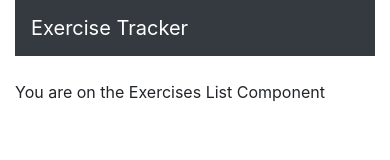
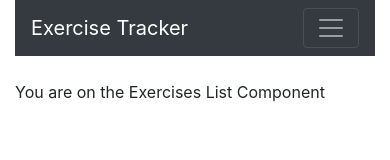
Before and after one commit to AydarF/mern-exercise-tracker, a React (Create React App) app: page / in a window 390 px wide. Shown: the top 160 px of the page. Built offline with nearby package versions, Linux system fonts and the light colour scheme.

Commit message:
Make navbar mobile friendly

```diff
--- a/public/index.html
+++ b/public/index.html
@@ -18,5 +18,8 @@
   <body>
     <noscript>You need to enable JavaScript to run this app.</noscript>
     <div id="root"></div>
+    <script src="https://code.jquery.com/jquery-3.4.1.slim.min.js" integrity="sha384-J6qa4849blE2+poT4WnyKhv5vZF5SrPo0iEjwBvKU7imGFAV0wwj1yYfoRSJoZ+n" crossorigin="anonymous"></script>
+    <script src="https://cdn.jsdelivr.net/npm/popper.js@1.16.0/dist/umd/popper.min.js" integrity="sha384-Q6E9RHvbIyZFJoft+2mJbHaEWldlvI9IOYy5n3zV9zzTtmI3UksdQRVvoxMfooAo" crossorigin="anonymous"></script>
+    <script src="https://stackpath.bootstrapcdn.com/bootstrap/4.4.1/js/bootstrap.min.js" integrity="sha384-wfSDF2E50Y2D1uUdj0O3uMBJnjuUD4Ih7YwaYd1iqfktj0Uod8GCExl3Og8ifwB6" crossorigin="anonymous"></script>
   </body>
 </html>
--- a/src/components/navbar.component.js
+++ b/src/components/navbar.component.js
@@ -6,15 +6,24 @@ export default class Navbar extends Component {
         return (
             <nav className="navbar navbar-dark bg-dark navbar-expand-lg">
                 <Link to="/" className="navbar-brand">Exercise Tracker</Link>
-                <div className="collapse navbar-collapse">
+                    <button className="navbar-toggler"
+                        type="button"
+                        data-toggle="collapse"
+                        data-target="#navbarNav"
+                        aria-controls="navbarNav"
+                        aria-expanded="false"
+                        aria-label="Toggle Navigation">
+                        <span className="navbar-toggler-icon"></span>
+                    </button>
+                <div className="collapse navbar-collapse" id="navbarNav" data-target="#navbarNav">
                     <ul className="navbar-nav mr-auto">
-                        <li className="navbar-item">
+                        <li className="nav-item" data-toggle="collapse" data-target="#navbarNav">
                             <Link to="/" className="nav-link">Exercises</Link>
                         </li>
-                        <li className="navbar-item">
-                            <Link to="/create" className="nav-link">Create Exercise Log</Link>
+                        <li className="nav-item" data-toggle="collapse" data-target="#navbarNav">
+                            <Link to="/create" className="nav-link" >Create Exercise Log</Link>
                         </li>
-                        <li className="navbar-item">
+                        <li className="nav-item" data-toggle="collapse" data-target="#navbarNav">
                             <Link to="/user" className="nav-link">Create User</Link>
                         </li>
                     </ul>
```
